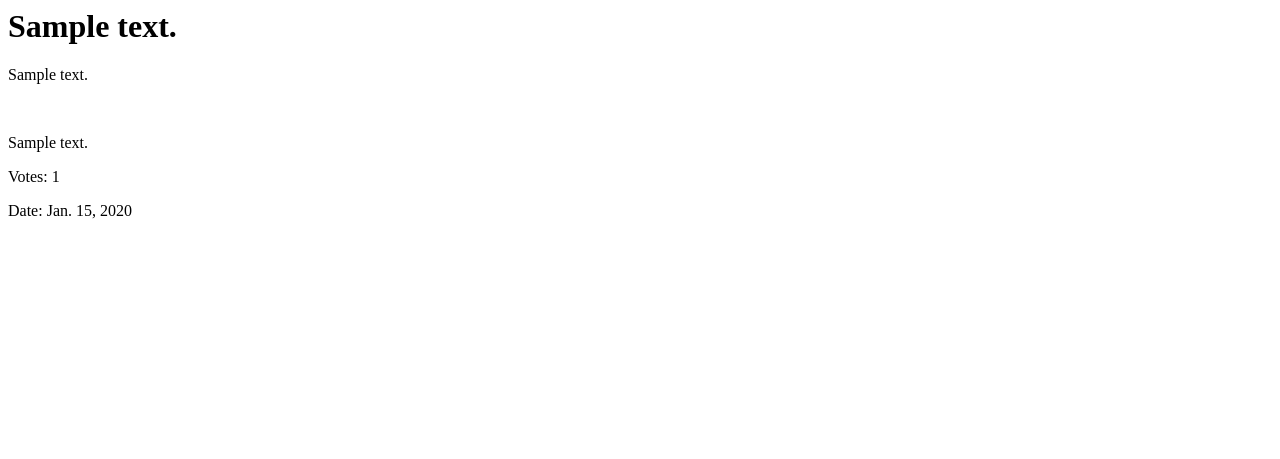
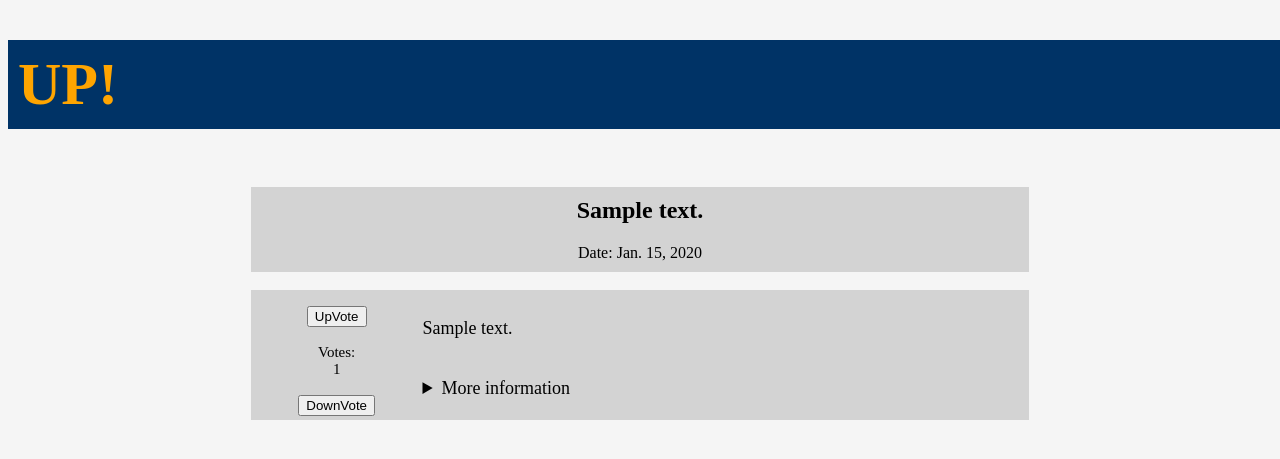
Before and after one commit to LucasSte/WebApp-CES-22, a Django app: page /Topics/1/ in a window 1280 px wide. Shown: the top 459 px of the page. Run offline with Django 3.2, Linux system fonts and the light colour scheme; tables that the repository leaves empty hold one stand-in row (values such as "Sample post").

Commit message:
Update with master

```diff
--- a/Topics/templates/Topics/detail.html
+++ b/Topics/templates/Topics/detail.html
@@ -1,6 +1,42 @@
-<h1>{{Topic.title_text}}</h1>
-<p>{{Topic.small_description}}</p>
+<!DOCTYPE html>
+<html>
+<head>
+    <link rel="stylesheet" href="../../../static/detail.css">
+    <title>{{Topic.title_text}}</title>
+</head>
+
+
+<h1> UP!</h1>
 <br>
-<p>{{Topic.big_description}}</p>
-<p>Votes: {{Topic.votes}}</p>
-<p>Date: {{Topic.pub_date}}</p>
+
+<h2>{{Topic.title_text}}</h2>
+<p class="date">Date: {{Topic.pub_date}}</p>
+<br>
+
+<div class="box">
+    <div class="div1">
+        <form action="{% url 'Topics:upvote' Topic.id %}" method='POST'>
+      {% csrf_token %}
+    <button type='submit'>UpVote</button>
+        </form>
+        <br>
+        Votes: <br> {{Topic.votes}}
+        <br>
+        <br>
+    <form action="{% url 'Topics:downvote' Topic.id %}" method='POST'>
+    {% csrf_token %}
+    <button type='submit'>DownVote</button>
+    </form>
+    </div>
+    <div class="div2">
+        <p class="small_description"> {{Topic.small_description}} </p>
+        <br>
+        <details> <summary> More information</summary>
+        {{Topic.big_description}}
+        </details>
+    </div>
+</div>
+
+
+</body>
+</html>
--- a/Topics/urls.py
+++ b/Topics/urls.py
@@ -2,7 +2,11 @@ from django.urls import path
 
 from . import views
 
+app_name = 'Topics'
+
 urlpatterns = [
     path('', views.index, name='index'),
-    path('<int:id>/', views.detail, name='detail')
+    path('<int:id>/', views.detail, name='detail'),
+    path('<int:id>/upvote', views.upVote, name='upvote'),
+    path('<int:id>/downvote', views.downVote, name='downvote')
 ]
--- a/Topics/views.py
+++ b/Topics/views.py
@@ -1,6 +1,6 @@
-from django.shortcuts import HttpResponse
+from django.shortcuts import HttpResponseRedirect
 from .models import TopicInformation
-from django.template import loader
+from django.urls import reverse
 from django.shortcuts import render
 from django.http import Http404
 
@@ -19,7 +19,25 @@ def detail(request, id):
         Topic = TopicInformation.objects.get(pk=id)
     except TopicInformation.DoesNotExist:
         raise Http404("Topic does not exist.")
+
     return render(request, 'Topics/detail.html', {'Topic': Topic})
 
 
+def upVote(request, id):
+    Topic = TopicInformation.objects.get(pk=id)
+    Topic.votes += 1
+    Topic.save()
+
+    return HttpResponseRedirect(reverse('Topics:detail', args=[id]))
+
+
+def downVote(request, id):
+    Topic = TopicInformation.objects.get(pk=id)
+    Topic.votes -= 1
+    Topic.save()
+
+    return HttpResponseRedirect(reverse('Topics:detail', args=[id]))
+
+
+
 # Create your views here.
--- /dev/null
+++ b/static/detail.css
@@ -0,0 +1,52 @@
+body {
+    background-color : whitesmoke;
+}
+
+h1{
+    text-align: left;
+    font: revert;
+    width: 100%;
+    border: 0;
+    padding: 10px;
+    background-color: #003366;
+    color: orange;
+    font-size: 60px;
+}
+
+h2 {
+    text-align: center;
+    background-color: lightgrey;
+    width: 60%;
+    padding: 10px;
+    border: 0;
+    margin: auto;
+}
+.date{
+    text-align: center;
+    background-color: lightgrey;
+    width: 60%;
+    padding: 10px;
+    border: 0;
+    margin: auto;
+}
+
+
+.box{
+    display: grid;
+    grid-template-columns: 20% 80%;
+    width: 60%;
+    background-color: lightgrey;
+    padding: 10px;
+    margin: auto;
+}
+
+.div1{
+    text-align: center;
+    position: relative;
+    top: 5%;
+    font-size: 15px;
+}
+.div2{
+    padding-left: 10px;
+    font-size: 18px;
+}
```
Also changed, not shown: Topics/templates/Topics/index.html (+26 -1 lines), static/topics_index.css (added, +35 -0 lines).
